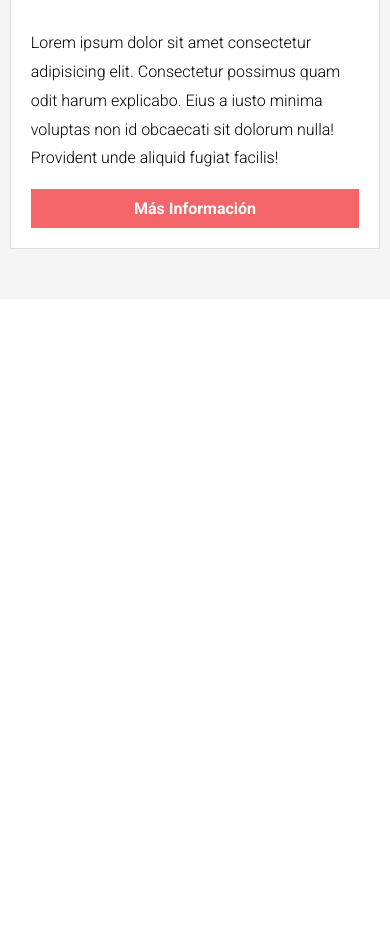
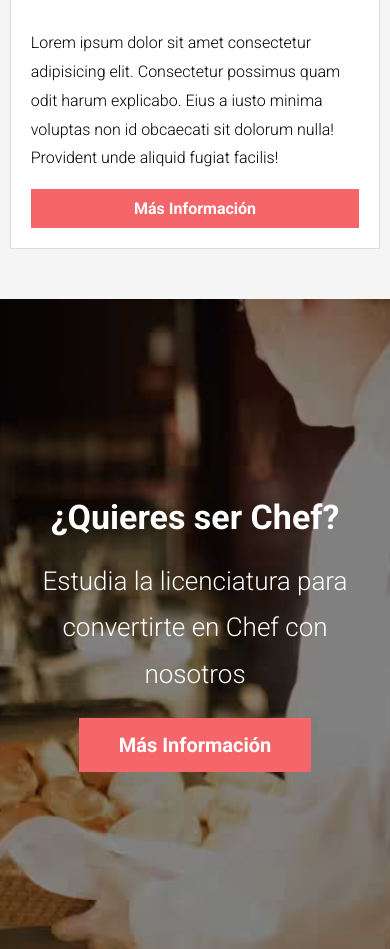
Before and after one commit to ArturoSM10/escuelaCocina, a website: page index.html in a window 390 px wide. Shown: the part 7526-8475 px from the top of the page. Before the commit the page ends 7825 px from the top, so only its background shows below. Drawn offline with Linux system fonts and the light colour scheme.

Commit message:
Se agregaron estilos y media queries a la seccion main/licenciatura

```diff
--- a/index.html
+++ b/index.html
@@ -220,6 +220,14 @@
                 </div>
             </div>
         </section>
+
+        <section class="licenciatura">
+            <div class="licenciatura__contenedor">
+                <h2 class="licenciatura__titulo">¿Quieres ser Chef?</h2>
+                <p class="licenciatura__p">Estudia la licenciatura para convertirte en Chef con nosotros</p>
+                <a class="licenciatura__btn" href="#">Más información</a>
+            </div>
+        </section>
     </main>
     <script src="./build/js/imagenes.js"></script>
 </body>
--- a/src/scss/ui/main/_index.scss
+++ b/src/scss/ui/main/_index.scss
@@ -1,2 +1,3 @@
 @forward './estudiar';
 @forward './clases';
+@forward './licenciatura';
--- /dev/null
+++ b/src/scss/ui/main/_licenciatura.scss
@@ -0,0 +1,51 @@
+@use '../../base/variables' as v;
+@use '../../base/mixins' as m;
+
+.avif .licenciatura {
+    background-image: url('../img/chef_bg.avif');
+}
+
+.noavif.webp .licenciatura {
+    background-image: url('../img/chef_bg.webp');
+}
+
+.noavif.nowebp .licenciatura {
+    background-image: url('../img/chef_bg.jpg');
+}
+
+.licenciatura {
+    height: 65rem;
+    background-repeat: no-repeat;
+    background-size: cover;
+    background-position: center;
+    &__contenedor {
+        display: flex;
+        flex-direction: column;
+        align-items: center;
+        justify-content: center;
+        height: 100%;
+    }
+    text-align: center;
+
+    &__titulo {
+        color: v.$blanco;
+        text-align: center;
+        font-weight: 700;
+        margin: 2rem 0 0;
+    }
+
+    &__p {
+        color: v.$blanco;
+        font-size: 2.6rem;
+        max-width: 50rem;
+        margin: 2rem 0;
+    }
+
+    &__btn {
+        @include m.boton(v.$primario, v.$blanco, capitalize);
+        width: fit-content;
+        padding: 1.5rem 4rem;
+        font-size: 2rem;
+        margin-top: 0rem;
+    }
+}
```
Also changed, not shown: build/css/app.css, 1 other file.
